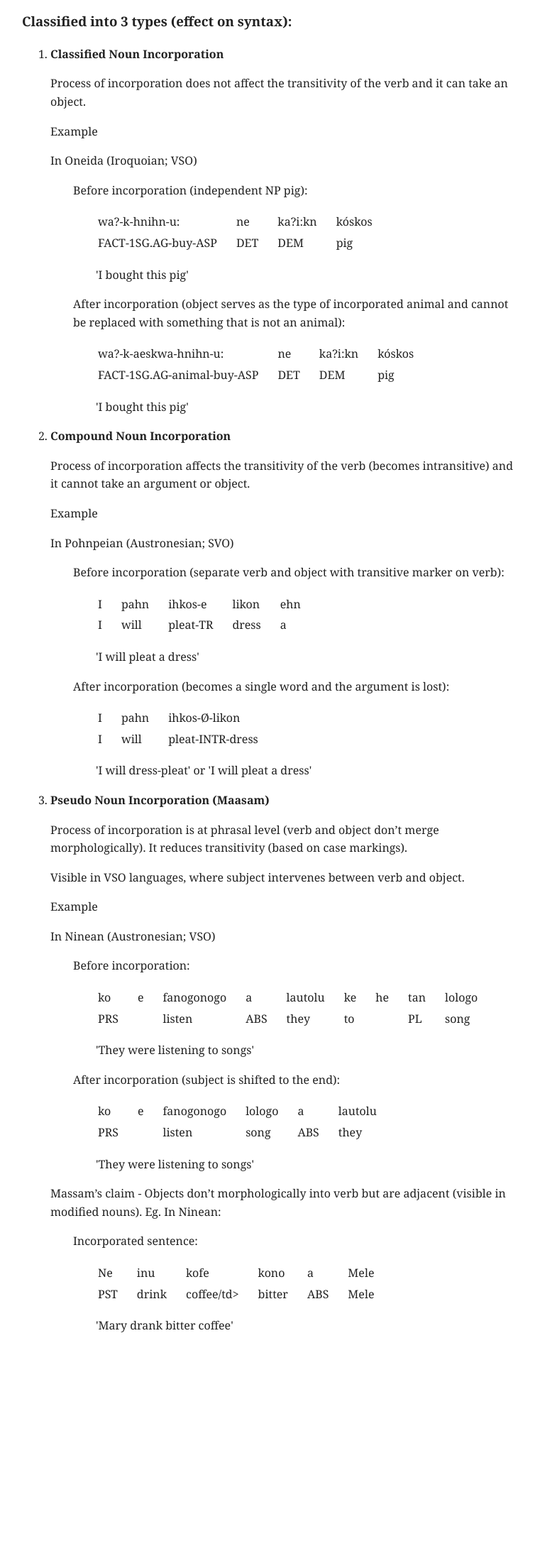
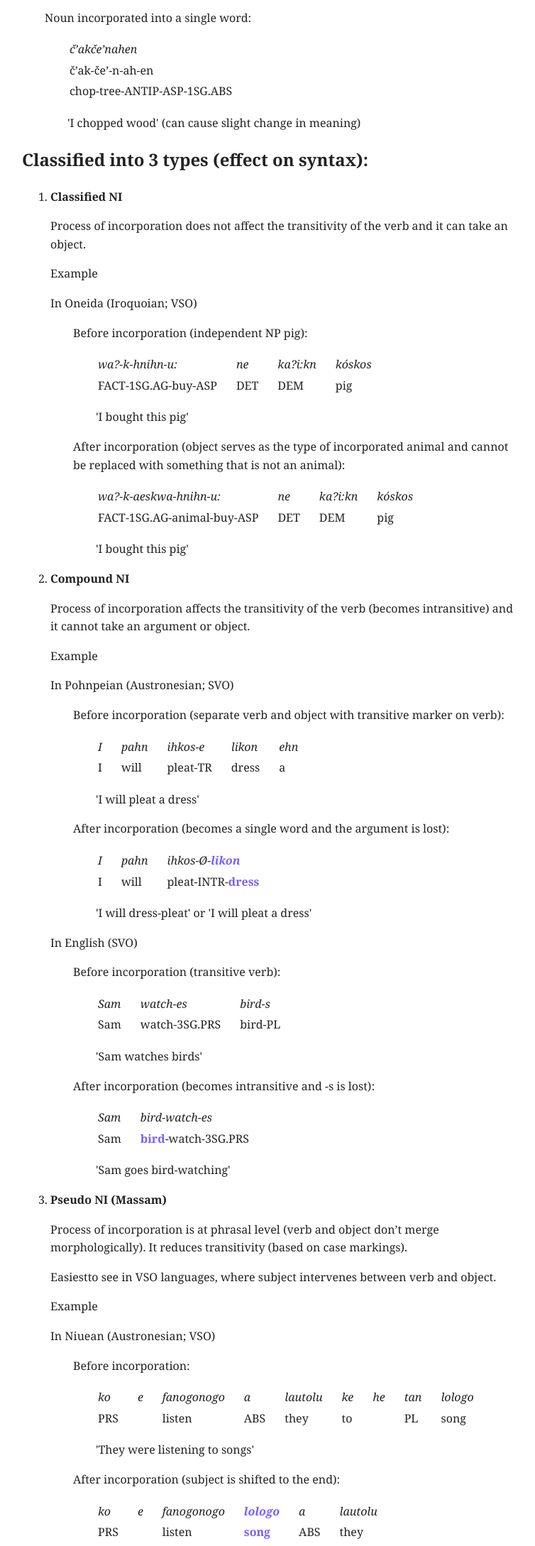
Before and after one commit to shaelly0904/linguisticks, a plain HTML site: page noun incorporation.html in a window 1280 px wide. Shown: the part 451-2629 px from the top of the page at 71% size, without its empty margins (259-1013 px from the left). Before the commit the page ends 2372 px from the top, so only its background shows below. Drawn offline with Linux system fonts and the light colour scheme.

Commit message:
update NI page

```diff
--- a/noun incorporation.html
+++ b/noun incorporation.html
@@ -6,7 +6,7 @@
         <link rel="stylesheet" href="style.css">
     </head>
     <body>
-        <h1>Noun Incorporation</h1>
+        <h1>Noun Incorporation (NI)</h1>
         <p>When a noun (argument attached to the verb) gets incorporated into the verb (mostly becomes a single word).</p>
         <h4>Example</h4>
         <p>In Yucatec Mayan (spoken in Mexico and Belize; SVO)</p>
@@ -17,10 +17,17 @@
             <tr><td>COMP-1SG-chop-it-ASP</td><td>tree</td></tr>
         </table>
         <p class="translation">'I chopped a tree'</p>
-        <h3>Classified into 3 types (effect on syntax):</h3>
+        <p class="subline">Noun incorporated into a single word:</p>
+        <table class="gloss">
+            <tr><td>č’akče’nahen</td></tr>
+            <tr><td>č’ak-če’-n-ah-en</td></tr>
+            <tr><td>chop-tree-ANTIP-ASP-1SG.ABS</td></tr>
+        </table>
+        <p class="translation">'I chopped wood' (can cause slight change in meaning)</p>
+        <h2>Classified into 3 types (effect on syntax):</h2>
         <ol>
             <li>
-                <strong>Classified Noun Incorporation</strong>
+                <strong>Classified NI</strong>
                 <p>Process of incorporation does not affect the transitivity of the verb and it can take an object.</p>
                 <p>Example</p>
                 <p>In Oneida (Iroquoian; VSO)</p>
@@ -38,7 +45,7 @@
                 <p class="translation">'I bought this pig'</p>
             </li>
             <li>
-                <strong>Compound Noun Incorporation</strong>
+                <strong>Compound NI</strong>
                 <p>Process of incorporation affects the transitivity of the verb (becomes intransitive) and it cannot take an argument or object.</p>
                 <p>Example</p>
                 <p>In Pohnpeian (Austronesian; SVO)</p>
@@ -50,17 +57,30 @@
                 <p class="translation">'I will pleat a dress'</p>
                 <p class="subline">After incorporation (becomes a single word and the argument is lost):</p>
                 <table class="gloss">
-                    <tr><td>I</td><td>pahn</td><td>ihkos-Ø-likon</td></tr>
-                    <tr><td>I</td><td>will</td><td>pleat-INTR-dress</td></tr>
+                    <tr><td>I</td><td>pahn</td><td>ihkos-Ø-<span class="ni">likon</span></td></tr>
+                    <tr><td>I</td><td>will</td><td>pleat-INTR-<span class="ni">dress</span></td></tr>
                 </table>
                 <p class="translation">'I will dress-pleat' or 'I will pleat a dress'</p>
+                <p>In English (SVO)</p>
+                <p class="subline">Before incorporation (transitive verb):</p>
+                <table class="gloss">
+                    <tr><td>Sam</td><td>watch-es</td><td>bird-s</td></tr>
+                    <tr><td>Sam</td><td>watch-3SG.PRS</td><td>bird-PL</td></tr>
+                </table>
+                <p class="translation">'Sam watches birds'</p>
+                <p class="subline">After incorporation (becomes intransitive and -s is lost):</p>
+                <table class="gloss">
+                    <tr><td>Sam</td><td>bird-watch-es</td></tr>
+                    <tr><td>Sam</td><td><span class="ni">bird</span>-watch-3SG.PRS</td></tr>
+                </table>
+                <p class="translation">'Sam goes bird-watching'</p>
             </li>
             <li>
-                <strong>Pseudo Noun Incorporation (Maasam)</strong>
+                <strong>Pseudo NI (Massam)</strong>
                 <p>Process of incorporation is at phrasal level (verb and object don’t merge morphologically). It reduces transitivity (based on case markings).</p>
-                <p>Visible in VSO languages, where subject intervenes between verb and object.</p>
+                <p>Easiestto see in VSO languages, where subject intervenes between verb and object.</p>
                 <p>Example</p>
-                <p>In Ninean (Austronesian; VSO)</p>
+                <p>In Niuean (Austronesian; VSO)</p>
                 <p class="subline">Before incorporation:</p>
                 <table class="gloss">
                     <tr><td>ko</td><td>e</td><td>fanogonogo</td><td>a</td><td>lautolu</td><td>ke</td><td>he</td><td>tan</td><td>lologo</td></tr>
@@ -69,18 +89,41 @@
                 <p class="translation">'They were listening to songs'</p>
                 <p class="subline">After incorporation (subject is shifted to the end):</p>
                 <table class="gloss">
-                    <tr><td>ko</td><td>e</td><td>fanogonogo</td><td>lologo</td><td>a</td><td>lautolu</td></tr>
-                    <tr><td>PRS</td><td></td><td>listen</td><td>song</td><td>ABS</td><td>they</td></tr>
+                    <tr><td>ko</td><td>e</td><td>fanogonogo</td><td><span class="ni">lologo</span></td><td>a</td><td>lautolu</td></tr>
+                    <tr><td>PRS</td><td></td><td>listen</td><td><span class="ni">song</span></td><td>ABS</td><td>they</td></tr>
                 </table>
                 <p class="translation">'They were listening to songs'</p>
-                <p>Massam’s claim - Objects don’t morphologically into verb but are adjacent (visible in modified nouns). Eg. In Ninean: </p>
-                <p class="subline">Incorporated sentence:</p>
+                <p>In Hindi (Indo-Aryan, SOV)</p>
+                <p class="subline">Before incorporation (specific object marked with ko):</p>
                 <table class="gloss">
+                    <tr><td>Anu</td><td>ghore</td><td>ko</td><td>bechegi</td></tr>
+                    <tr><td>Anu</td><td>horse.OBL</td><td>ACC</td><td>sell.FUT.3SG.F</td></tr>
+                </table>
+                <p class="translation">'Anu will sell the horse.'</p>
+                <p class="subline">After incorporation (-ko case marker lost and bare object):</p>
+                <table class="gloss">
+                    <tr><td>Anu</td><td>ghora</td><td>bechegi</td></tr>
+                    <tr><td>Anu</td><td>horse</td><td>sell.FUT.3SG.F</td></tr>
+                </table>
+                <p class="translation">'Anu will horse-sell.' i.e. 'Anu will sell a horse/horses'</p>
+                <div class="note">
+                    <p>Massam’s claim - Objects don’t incorporate morphologically into verb but are adjacent (visible in modified nouns). Eg. In Niuean: </p>
+                    <p class="subline">Incorporated sentence:</p>
+                    <table class="gloss">
                     <tr><td>Ne</td><td>inu</td><td>kofe</td><td>kono</td><td>a</td><td>Mele</td></tr>
-                    <tr><td>PST</td><td>drink</td><td>coffee/td><td>bitter</td><td>ABS</td><td>Mele</td></tr>
+                    <tr><td>PST</td><td>drink</td><td>coffee</td><td>bitter</td><td>ABS</td><td>Mele</td></tr>
                 </table>
                 <p class="translation">'Mary drank bitter coffee'</p>
+                <p class="subline">Here, the adjective <em>kono</em> comes along with the noun <em>kofe</em>, and hence the verb is joined to the whole phrase (NP), not just one word.</p>
+                </div>
             </li>
         </ol>
+        <h3>Comparing the types</h3>
+        <table class="compare">
+            <tr><th>Type</th><th>Change in transitivity</th><th>Merge into verb</th><th>Example</th></tr>
+            <tr><td>Classifier NI</td><td>No</td><td>Yes</td><td>Oneida</td></tr>
+            <tr><td>Compound NI</td><td>Yes</td><td>Yes</td><td>Pohnpeian</td></tr>
+            <tr><td>Pseudo NI</td><td>Yes (assumed)</td><td>No</td><td>Niuean</td></tr>
+        </table>
     </body>
 </html>
--- a/style.css
+++ b/style.css
@@ -20,6 +20,23 @@ a { color: #4b86b4; }
 .gloss {
     margin-left: 4em;
 }
-.translation{
+.gloss tr:first-child td { font-style: italic; }
+
+.translation {
     margin-left: 4em;
 }
+.note {
+    background: #f3f0ff;
+    border-left: 4px solid #7a5cff;
+    padding: 1em;
+    margin: 1em 0;
+}
+.ni {
+    color:#7a5cff;
+    font-weight: bold;
+}
+.compare { border-collapse: collapse;}
+.compare th, .compare td {
+    border: 1px solid #ccc;
+    padding: o.5em 1em;
+}
```
